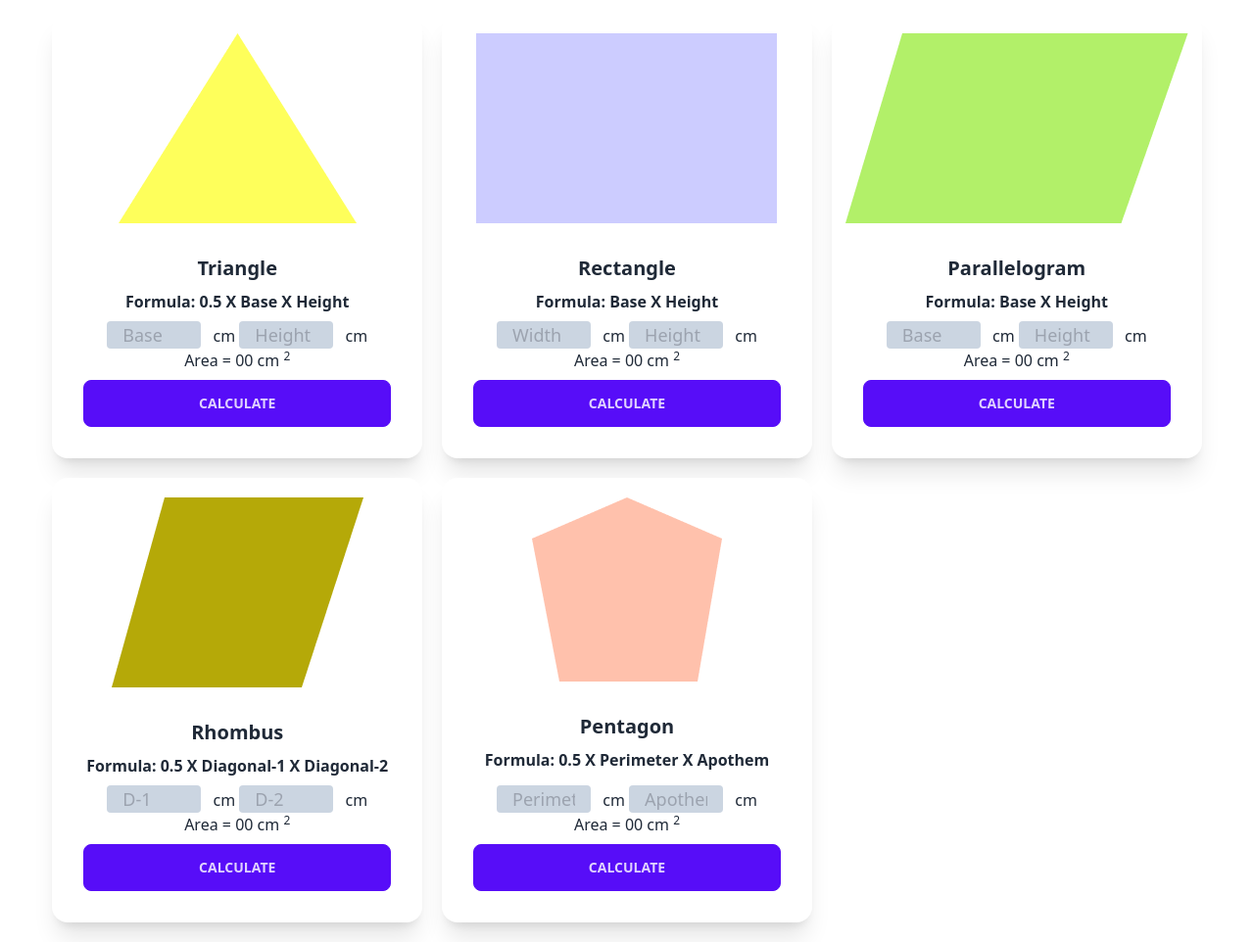
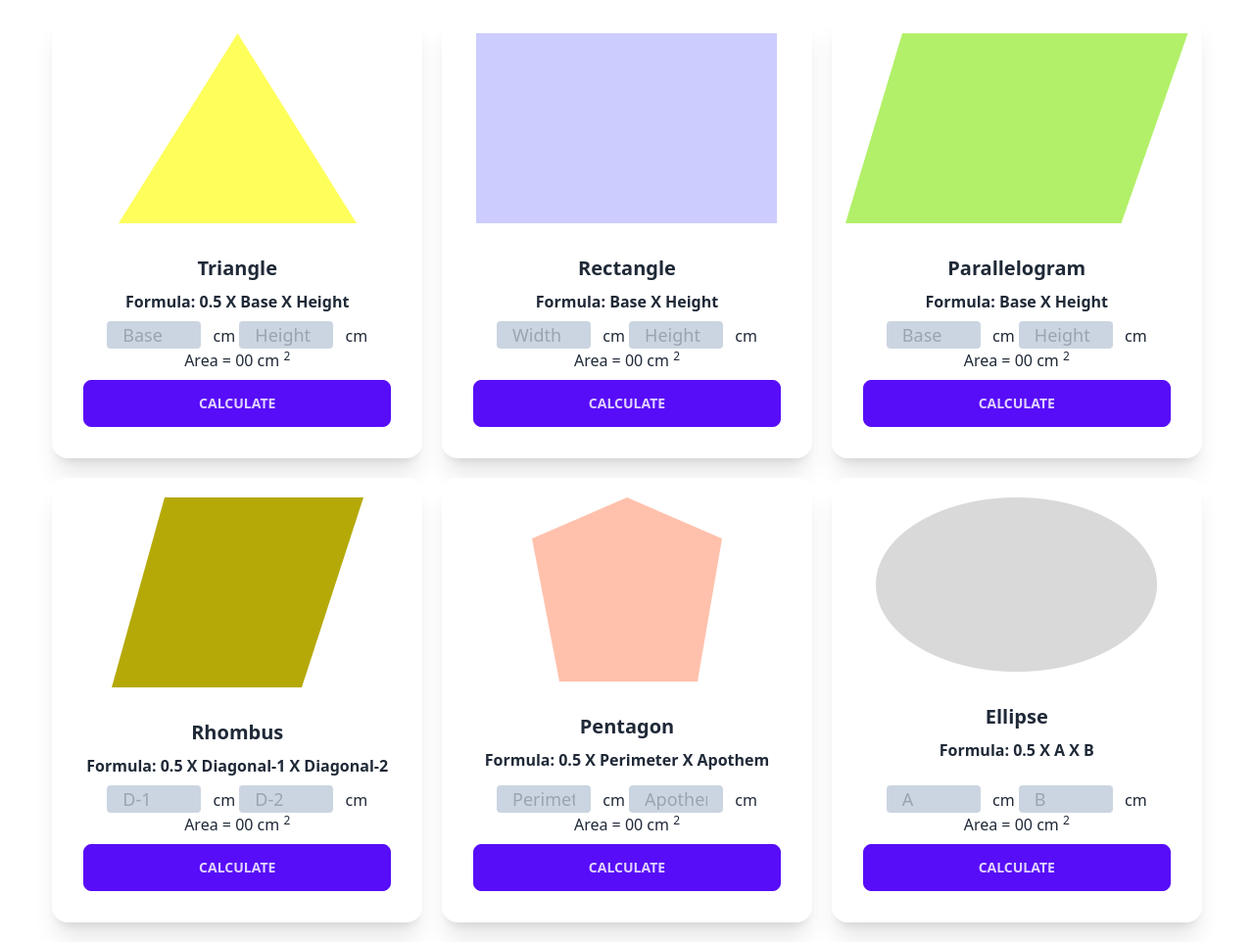
Before and after one commit to smile995/Geometry-Calculator-with-JavaScript, a plain HTML site: page index.html in a window 1280 px wide. Shown: the part 86-1048 px from the top of the page at 98% size. Drawn offline with nearby package versions, Linux system fonts and the light colour scheme.

Commit message:
Ellipse processing

```diff
--- a/index.html
+++ b/index.html
@@ -127,6 +127,28 @@
                         </div>
                     </div>
                 </div>
+                <!-- Ellipse -->
+                <div class="card bg-base-100 shadow-xl hover:bg-gray-100">
+                    <figure class="pt-5"><img src="./images/Ellipse.png" alt="Shoes" /></figure>
+                    <div class="card-body  ">
+                        <h2 class="card-title flex justify-center ">Ellipse</h2>
+                        <p class="font-semibold text-center">Formula: 0.5 X A X B</p>
+                        <div class="text-center">
+                            <p>
+                                <input placeholder="A" type="text" name="" id="Ellipse_a"
+                                    class="bg-slate-300 px-4 rounded border-none text-lg w-24">
+                                <span class="ml-2">cm</span>
+                                <input placeholder="B" type="text" name="" id="Ellipse_b"
+                                    class="bg-slate-300 px-4 mt-2 lg:mt-0 md:mt-0  rounded border-none text-lg w-24">
+                                <span class="ml-2">cm</span>
+                            </p>
+                            <h1>Area =   <span id="EllipseArea">00</span> cm <sup>2</sup></h1>
+                        </div>
+                        <div class="card-actions ">
+                            <button class="btn  btn-primary w-full " onclick="calculateEllipseArea()">Calculate</button>
+                        </div>
+                    </div>
+                </div>
             </div>
         </section>
     </main>
```
